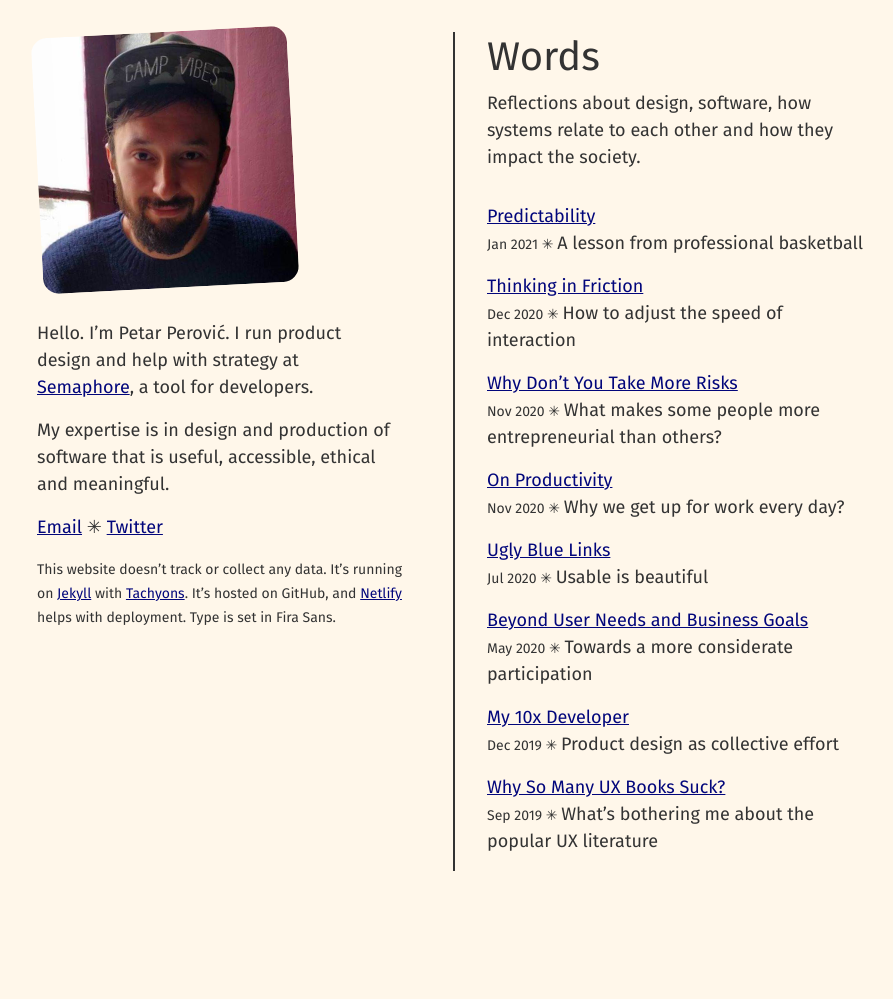
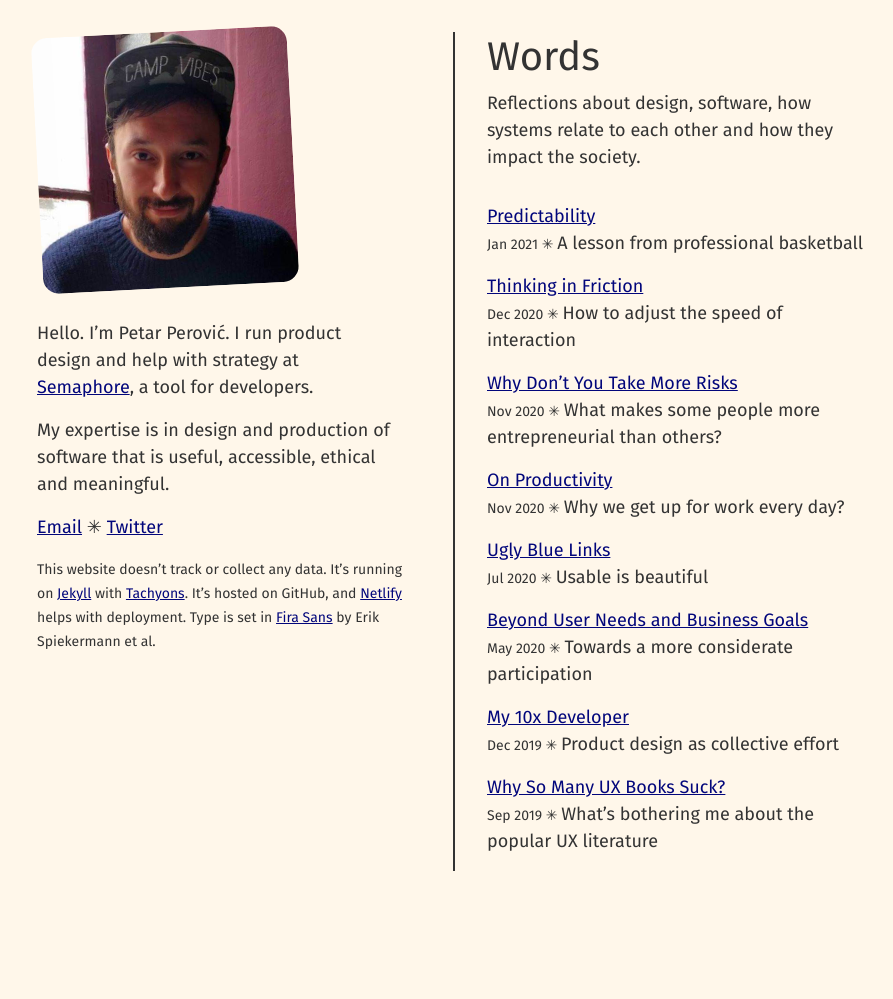
Before and after one commit to ropsii/ropsii.github.io, a Jekyll site: the page built from index.markdown, in a window 1280 px wide. Shown: the whole page, without its empty margins (187-1080 px from the left). Built offline with Jekyll 4.4.1, drawn with Linux system fonts in a browser that asks for light colours.

Commit message:
add font credits

```diff
--- a/_layouts/home.html
+++ b/_layouts/home.html
@@ -22,7 +22,7 @@
 
                 </div>
 
-                <p class="dn di-m f6 mt3 mt4-m mb0">This website doesn’t track or collect any data. It’s running on <a href="https://jekyllrb.com/">Jekyll</a> with <a href="https://tachyons.io/">Tachyons</a>. It’s hosted on GitHub, and <a href="https://www.netlify.com/">Netlify</a> helps with deployment. Type is set in Fira Sans.</p>
+                <p class="dn di-m f6 mt3 mt4-m mb0">This website doesn’t track or collect any data. It’s running on <a href="https://jekyllrb.com/">Jekyll</a> with <a href="https://tachyons.io/">Tachyons</a>. It’s hosted on GitHub, and <a href="https://www.netlify.com/">Netlify</a> helps with deployment. Type is set in <a href="https://en.wikipedia.org/wiki/Fira_(typeface)">Fira Sans</a> by Erik Spiekermann et al.</p>
 
             </div>
             <div class="w-50-m pl4-m ph4-l bl-m bw1">
```
